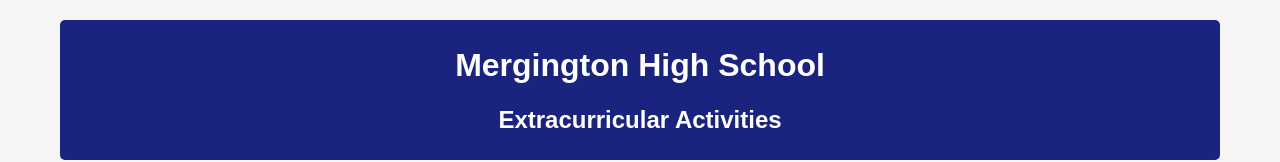
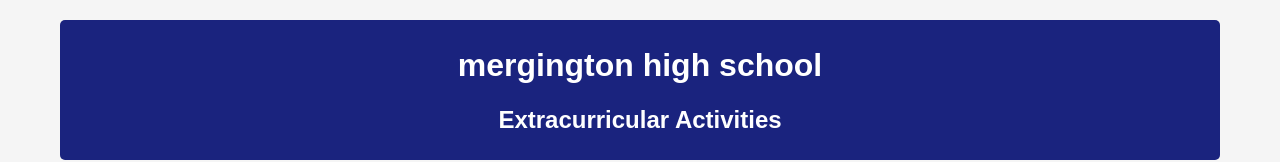
Before and after one commit to vyasabhaskar/skills-getting-started-with-github-copilot, a plain HTML site: page src/static/index.html in a window 1280 px wide. Shown: the top 162 px of the page. Drawn offline with Linux system fonts and the light colour scheme; no server answers.

Commit message:
lower case updated

```diff
--- a/src/static/index.html
+++ b/src/static/index.html
@@ -3,12 +3,12 @@
   <head>
     <meta charset="UTF-8" />
     <meta name="viewport" content="width=device-width, initial-scale=1.0" />
-    <title>Mergington High School Activities</title>
+  <title>mergington high school activities</title>
     <link rel="stylesheet" href="styles.css" />
   </head>
   <body>
     <header>
-      <h1>Mergington High School</h1>
+  <h1>mergington high school</h1>
       <h2>Extracurricular Activities</h2>
     </header>
 
```
